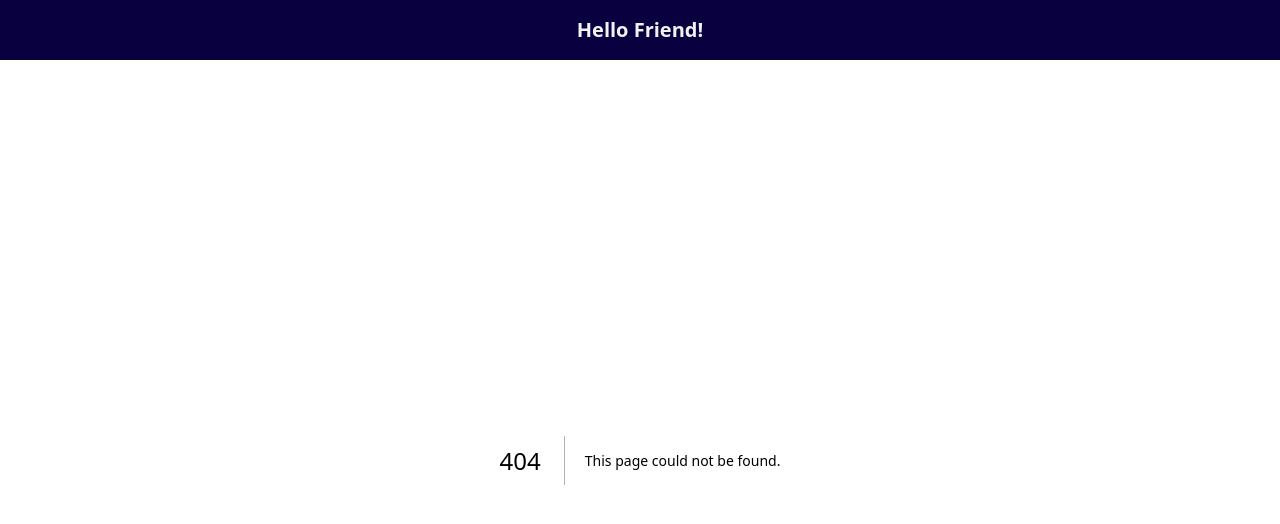
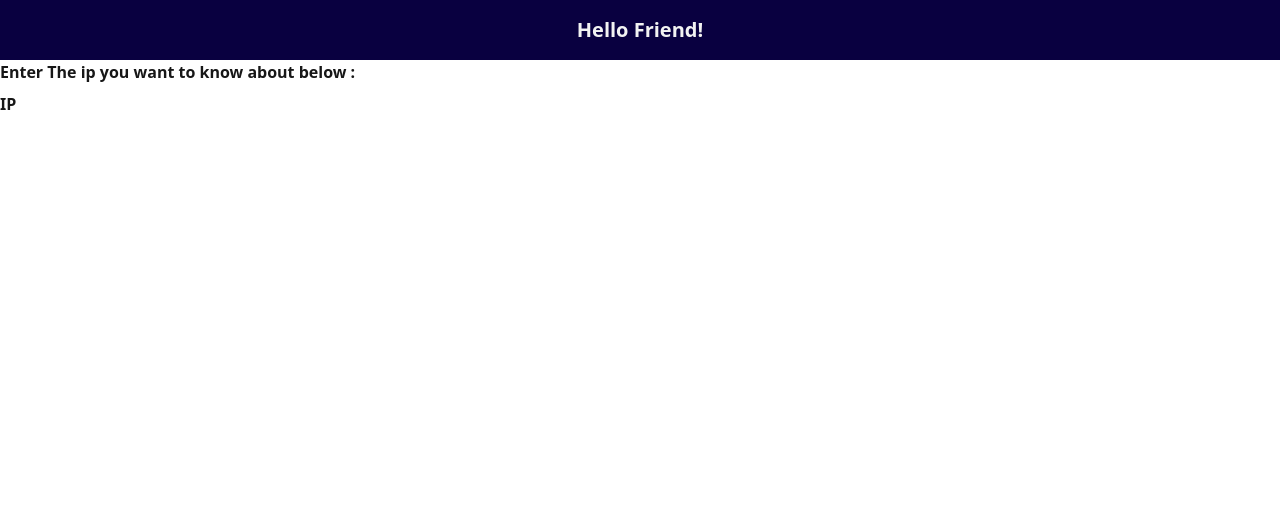
Before and after one commit to Mobinafshari/NextJS, a Next.js app: page /ip in a window 1280 px wide. Before the commit this address had no page. Shown: the top 524 px of the page. Built offline with nearby package versions, Linux system fonts and the light colour scheme.

Commit message:
fix: last changes

```diff
--- /dev/null
+++ b/src/app/ip/_components/IpEntrance.tsx
@@ -0,0 +1,11 @@
+"use client";
+function IpEntrance() {
+  return (
+    <div className="w-full">
+      <label id="ip">IP</label>
+      <input type="text" id="ip" className="h-10 w-20" />
+    </div>
+  );
+}
+
+export default IpEntrance;
--- /dev/null
+++ b/src/app/ip/page.tsx
@@ -0,0 +1,13 @@
+import React from "react";
+import IpEntrance from "./_components/IpEntrance";
+
+function page() {
+  return (
+    <div>
+      Enter The ip you want to know about below :
+      <IpEntrance />
+    </div>
+  );
+}
+
+export default page;
--- a/src/app/page.tsx
+++ b/src/app/page.tsx
@@ -7,6 +7,7 @@ function page() {
       <Link href="/products">Wanna see the Products?</Link>
       <Link href="/comments">Wanna see the comments?</Link>
       <Link href="/todos">Wanna see the todos?</Link>
+      <Link href="/ip">IP checker</Link>
     </div>
   );
 }
```
